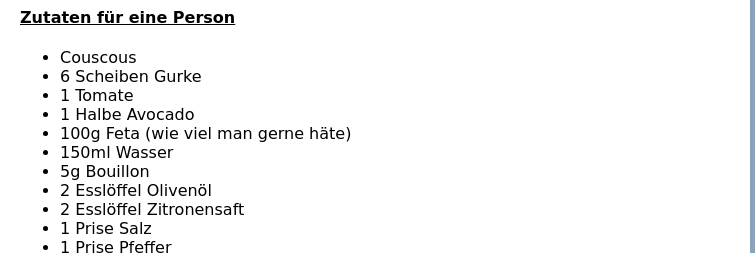
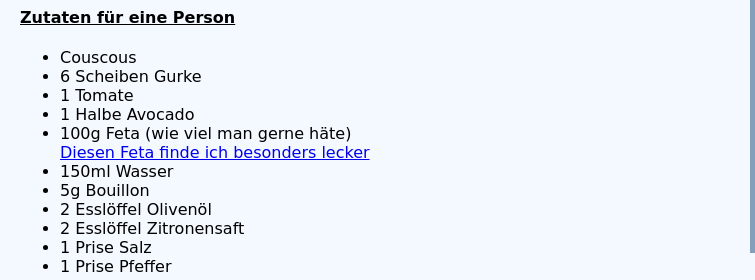
Before and after one commit to gymmu-DC-CS/erstelle-einen-blogeintrag-e255558, a plain HTML site: page index.html in a window 1280 px wide. Shown: the part 809-1089 px from the top of the page, 0-755 px from the left. Drawn offline with Linux system fonts and the light colour scheme.

Commit message:
hintergrundfarbe geöndert und link hinzugefügt

```diff
--- a/index.html
+++ b/index.html
@@ -13,7 +13,7 @@
 
 <body>
 
-  <h1>Lieblingsrezepte von Rosa Migliazza</h1>
+  <h1 class="title">Lieblingsrezepte von Rosa Migliazza</h1>
   <main>
     <section>
      <p class="anfang"> In diesem Blog erzähle ich euch von meinen Lieblingsrezepten.
@@ -58,6 +58,7 @@
  <li>1 Tomate</li>
  <li>1 Halbe Avocado</li>
  <li>100g Feta (wie viel man gerne häte)</li>
+ <a href="https://www.migros.ch/de/product/212571200000">Diesen Feta finde ich besonders lecker</a>
  <li>150ml Wasser</li>
  <li>5g Bouillon</li>
  <li>2 Esslöffel Olivenöl</li>
--- a/style.css
+++ b/style.css
@@ -7,7 +7,7 @@
 body {
   margin: 0;
   margin-left: 20px;
-  background-color: rgb(255, 255, 255);
+  background-color:  rgba(166, 211, 255, 0.123);
   font-family: cursive;
 }
 
```
